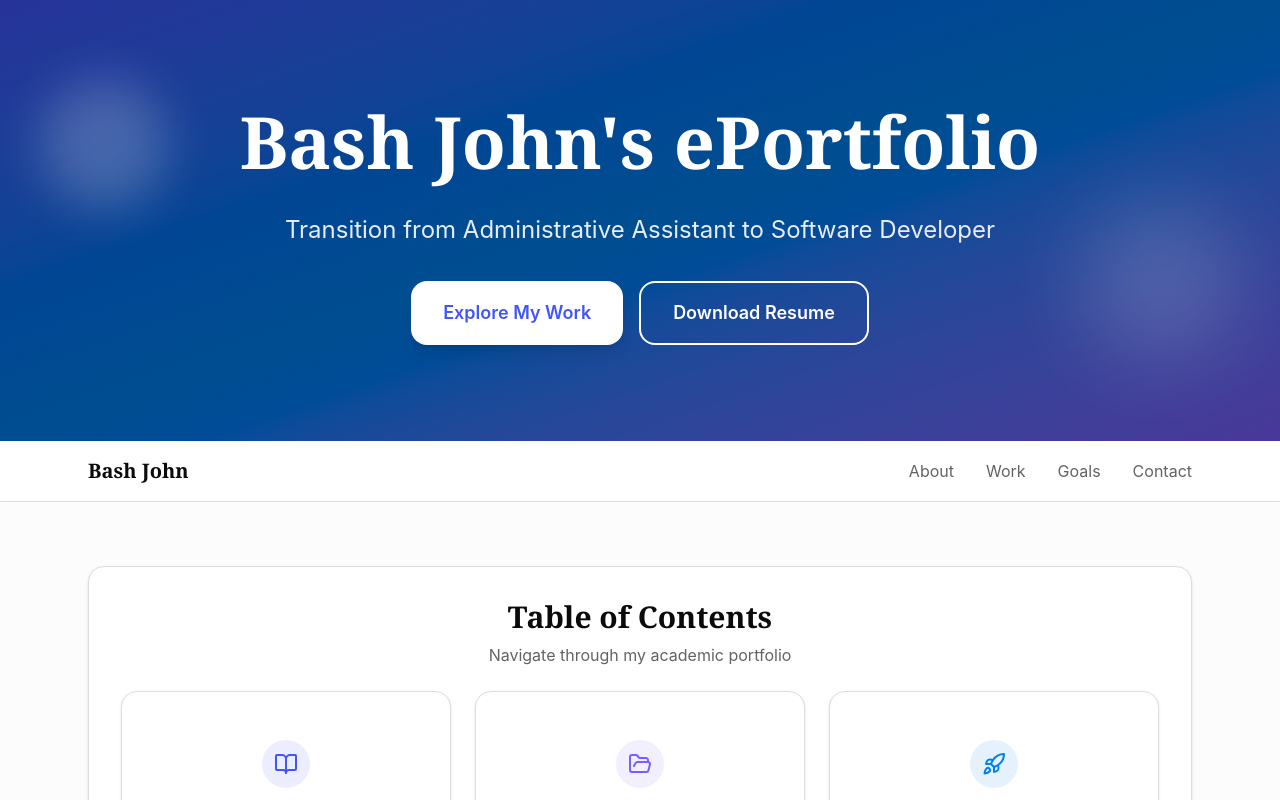
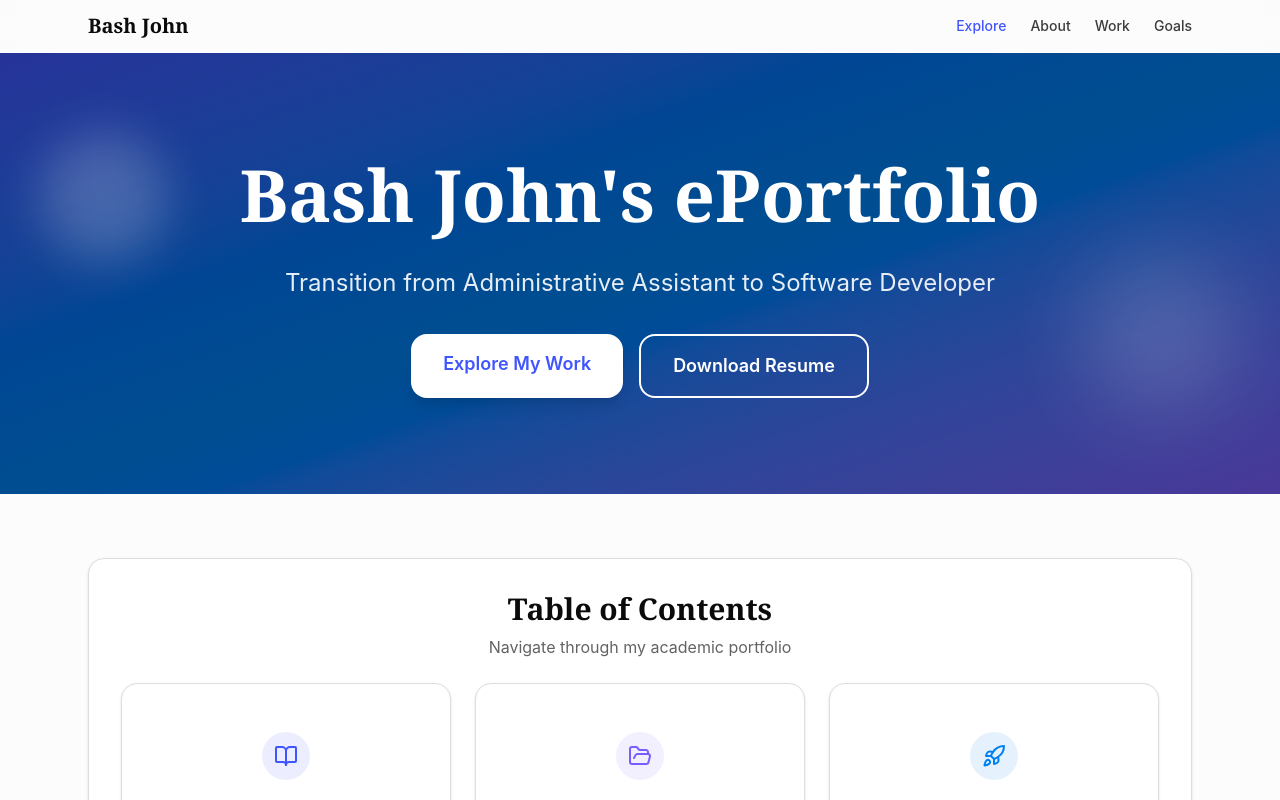
Before and after one commit to devBash24/capstone-project, a Next.js app: page / in a window 1280 px wide. Shown: the top 800 px of the page. Built offline with nearby package versions, Linux system fonts and the light colour scheme.

Commit message:
feat: add header component and update navigation links

```diff
--- a/src/app/page.tsx
+++ b/src/app/page.tsx
@@ -2,6 +2,7 @@ import { EvidenceSection } from "@/components/section/evidence-section";
 import { FutureGoalsSection } from "@/components/section/future-goals-section";
 import { IntroductionSection } from "@/components/section/introduction-section";
 import { TableOfContents } from "@/components/section/table-of-contents";
+import Header from "@/components/header";
 import data from "@/data/eportfolio.json";
 
 
@@ -9,6 +10,8 @@ export default async function Home() {
 
   return (
     <div className="min-h-screen bg-background">
+    {/* Glass Header */}
+    <Header />
     {/* Hero Section */}
     <section className="relative overflow-hidden bg-gradient-to-br from-primary via-secondary to-accent">
       <div className="absolute inset-0 bg-black/40"></div>
@@ -18,41 +21,18 @@ export default async function Home() {
           {data.student.goal}
         </p>
         <div className="flex flex-col sm:flex-row gap-4 justify-center">
-          <button className="bg-white text-primary px-8 py-4 rounded-xl font-semibold text-lg hover:bg-white/90 transition-colors shadow-lg">
+          <a href="#table-of-contents" className="bg-white text-primary px-8 py-4 rounded-xl font-semibold text-lg hover:bg-white/90 transition-colors shadow-lg">
             Explore My Work
-          </button>
-          <button className="border-2 border-white text-white px-8 py-4 rounded-xl font-semibold text-lg hover:bg-white/10 transition-colors">
+          </a>
+          <a href={data.links.linkedIn} className="border-2 border-white text-white px-8 py-4 rounded-xl font-semibold text-lg hover:bg-white/10 transition-colors">
             Download Resume
-          </button>
+          </a>
         </div>
       </div>
       {/* Decorative Gradient Orbs */}
       <div className="absolute top-20 left-10 w-32 h-32 bg-white/20 rounded-full blur-xl"></div>
       <div className="absolute bottom-20 right-10 w-40 h-40 bg-white/15 rounded-full blur-2xl"></div>
     </section>
-
-    {/* Updated Header */}
-    <header className="bg-card/80 backdrop-blur-sm border-b border-border sticky top-0 z-10">
-      <div className="max-w-6xl mx-auto px-6 py-4">
-        <nav className="flex items-center justify-between">
-          <div className="font-serif font-bold text-xl text-foreground">{data.student.name}</div>
-          <div className="hidden md:flex space-x-8">
-            <a href="#introduction" className="text-muted-foreground hover:text-primary transition-colors">
-              About
-            </a>
-            <a href="#evidence" className="text-muted-foreground hover:text-primary transition-colors">
-              Work
-            </a>
-            <a href="#goals" className="text-muted-foreground hover:text-primary transition-colors">
-              Goals
-            </a>
-            <a href="#contact" className="text-muted-foreground hover:text-primary transition-colors">
-              Contact
-            </a>
-          </div>
-        </nav>
-      </div>
-    </header>
 
     {/* Main Content */}
     <main className="max-w-6xl mx-auto px-6 py-16 space-y-20">
--- /dev/null
+++ b/src/components/header.tsx
@@ -0,0 +1,128 @@
+"use client";
+
+import { useEffect, useMemo, useState } from "react";
+import data from "@/data/eportfolio.json";
+import { cn } from "@/lib/utils";
+
+const sections = [
+  { id: "table-of-contents", label: "Explore" },
+  { id: "introduction", label: "About" },
+  { id: "evidence", label: "Work" },
+  { id: "future-goals", label: "Goals" },
+];
+
+export default function Header() {
+  const [scrolled, setScrolled] = useState(false);
+  const [active, setActive] = useState<string>(sections[0].id);
+  const [menuOpen, setMenuOpen] = useState(false);
+
+  useEffect(() => {
+    const onScroll = () => setScrolled(window.scrollY > 8);
+    onScroll();
+    window.addEventListener("scroll", onScroll, { passive: true });
+    return () => window.removeEventListener("scroll", onScroll);
+  }, []);
+
+  useEffect(() => {
+    const observer = new IntersectionObserver(
+      (entries) => {
+        entries.forEach((entry) => {
+          if (entry.isIntersecting) {
+            setActive(entry.target.id);
+          }
+        });
+      },
+      { rootMargin: "-40% 0px -50% 0px", threshold: [0, 0.25, 0.5, 0.75, 1] }
+    );
+
+    sections.forEach((s) => {
+      const el = document.getElementById(s.id);
+      if (el) observer.observe(el);
+    });
+
+    return () => observer.disconnect();
+  }, []);
+
+  const brandClasses = useMemo(
+    () => cn("font-serif font-bold text-xl transition-colors text-foreground"),
+    []
+  );
+
+  const linkBase =
+    "transition-colors text-sm font-medium focus-visible:outline-none focus-visible:ring-2 focus-visible:ring-ring focus-visible:ring-offset-2 focus-visible:ring-offset-background";
+
+  return (
+    <header
+      className={cn(
+        "sticky top-0 z-50 backdrop-blur-md transition-all",
+        scrolled
+          ? "bg-card/80 border-b border-border shadow-sm"
+          : "bg-background/30 border-b border-white/30"
+      )}
+    >
+      <div className="max-w-6xl mx-auto px-6 py-3">
+        <nav className="flex items-center justify-between gap-4">
+          <a href="#table-of-contents" className={brandClasses}>
+            {data.student.name}
+          </a>
+
+          {/* Desktop nav */}
+          <div className="hidden md:flex items-center gap-6">
+            {sections.map((s) => (
+              <a
+                key={s.id}
+                href={`#${s.id}`}
+                aria-current={active === s.id ? "page" : undefined}
+                className={cn(
+                  linkBase,
+                  "text-foreground/80 hover:text-foreground",
+                  active === s.id && "text-primary"
+                )}
+              >
+                {s.label}
+              </a>
+            ))}
+          </div>
+
+          {/* Mobile menu button */}
+          <button
+            aria-label="Toggle menu"
+            className={cn(
+              "md:hidden inline-flex items-center justify-center rounded-md border px-3 py-2 text-sm focus-visible:outline-none focus-visible:ring-2 focus-visible:ring-ring focus-visible:ring-offset-2 focus-visible:ring-offset-background",
+              "border-border text-foreground hover:bg-muted"
+            )}
+            onClick={() => setMenuOpen((v) => !v)}
+          >
+            Menu
+          </button>
+        </nav>
+      </div>
+
+      {/* Mobile dropdown */}
+      {menuOpen && (
+        <div
+          className={cn(
+            "md:hidden px-6 pb-4 bg-card/80 border-t border-border"
+          )}
+        >
+          <div className="max-w-6xl mx-auto flex flex-col gap-3">
+            {sections.map((s) => (
+              <a
+                key={s.id}
+                href={`#${s.id}`}
+                onClick={() => setMenuOpen(false)}
+                className={cn(
+                  linkBase,
+                  "text-foreground/80 hover:text-foreground",
+                  active === s.id && "text-primary"
+                )}
+              >
+                {s.label}
+              </a>
+            ))}
+          </div>
+        </div>
+      )}
+    </header>
+  );
+}
```
